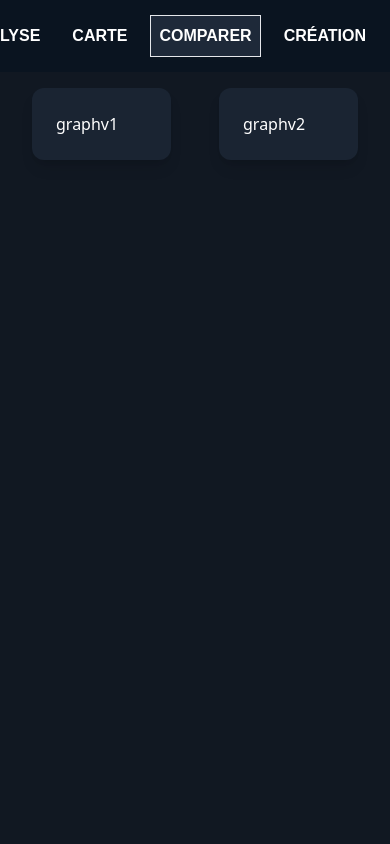
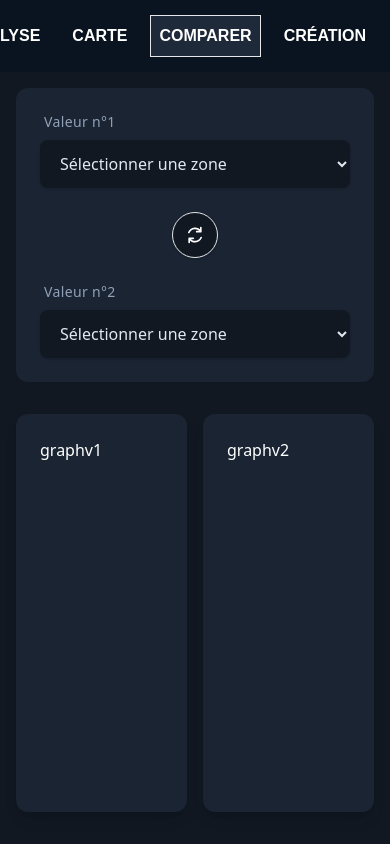
Before and after one commit to MLoks77/SAE401, a React (Vite) app in the folder FRONT/SAE401/: page /Comparaison in a window 390 px wide. Built offline with nearby package versions, Linux system fonts and the light colour scheme; no server answers; a web font is replaced by a local one; what chartjs-plugin-datalabels would draw is missing.

Commit message:
Front comparaison et début API

```diff
--- a/FRONT/SAE401/src/components/Comparer/btnCriteres.jsx
+++ b/FRONT/SAE401/src/components/Comparer/btnCriteres.jsx
@@ -1,7 +1,63 @@
+import { useState, useEffect } from "react";
+import { getAllAreas } from "../../services/ServicesPages/ComparaisonService";
+
+
 const BtnCriteres = () => {
+
+    const [allAreas, setAllAreas] = useState([]);
+
+    const [comparValue1, setValue1] = useState([]); // select de gauche
+    const [comparValue2, setValue2] = useState([]); // select de droite
+
+    // fetch pour utiliser les données de l'api dans ComparaisonService
+    useEffect(() => {
+        const fetchAreas = async () => {
+            const areas = await getAllAreas();
+            setAllAreas(areas);
+        };
+        fetchAreas();
+    }, []);
+
+
+
+
+
+
     return (
-        <div>
-        </div>
+        <section className="bg-[#1A2432] rounded-xl p-6 m-4">
+            <div className="flex flex-col md:flex-row items-center justify-between gap-6 w-full">
+                {/* value 1 */}
+                <div className="flex flex-col gap-2 w-full flex-1">
+                    <label className="text-slate-400 text-sm font-medium tracking-wide ml-1">Valeur n°1</label>
+                    <select className="w-full bg-[#111822] text-slate-200 px-4 py-3 rounded-lg focus:ring-1 focus:ring-white transition-all cursor-pointer shadow-sm">
+                        <option value="">Sélectionner une zone</option>
+                    </select>
+                </div>
+
+                {/* swap button */}
+                <div className="md:pt-7 flex justify-center items-center">
+                    <button id="ValueSwapper" className="cursor-pointer p-3 bg-[#111822] hover:bg-slate-600 text-white rounded-full border border-gray-200 hover:border-gray-600 transition-all duration-300 flex items-center justify-center group shadow-sm" title="Inverser les choix">
+                        <svg viewBox="0 0 24 24" fill="none" xmlns="http://www.w3.org/2000/svg" className="w-5 h-5 group-hover:rotate-180 transition-transform duration-500">
+                            <g id="SVGRepo_bgCarrier" strokeWidth="0"></g>
+                            <g id="SVGRepo_tracerCarrier" strokeLinecap="round" strokeLinejoin="round"></g>
+                            <g id="SVGRepo_iconCarrier">
+                                <g id="Arrow / Arrows_Reload_01">
+                                    <path id="Vector" d="M10 16H5V21M14 8H19V3M4.58301 9.0034C5.14369 7.61566 6.08244 6.41304 7.29255 5.53223C8.50266 4.65141 9.93686 4.12752 11.4298 4.02051C12.9227 3.9135 14.4147 4.2274 15.7381 4.92661C17.0615 5.62582 18.1612 6.68254 18.9141 7.97612M19.4176 14.9971C18.8569 16.3848 17.9181 17.5874 16.708 18.4682C15.4979 19.3491 14.0652 19.8723 12.5723 19.9793C11.0794 20.0863 9.58606 19.7725 8.2627 19.0732C6.93933 18.374 5.83882 17.3175 5.08594 16.0239" stroke="#ffffff" strokeWidth="2" strokeLinecap="round" strokeLinejoin="round"></path>
+                                </g>
+                            </g>
+                        </svg>
+                    </button>
+                </div>
+
+                {/* value 2 */}
+                <div className="flex flex-col gap-2 w-full flex-1">
+                    <label className="text-slate-400 text-sm font-medium tracking-wide ml-1">Valeur n°2</label>
+                    <select className="w-full bg-[#111822] text-slate-200 px-4 py-3 rounded-lg focus:ring-1 focus:ring-white transition-all cursor-pointer shadow-sm">
+                        <option value="">Sélectionner une zone</option>
+                    </select>
+                </div>
+            </div>
+        </section>
     );
 };
 
--- a/FRONT/SAE401/src/components/Comparer/graphv1.jsx
+++ b/FRONT/SAE401/src/components/Comparer/graphv1.jsx
@@ -3,8 +3,8 @@ import ChartDataLabels from 'chartjs-plugin-datalabels';
 
 const Graphv1 = () => {
     return (
-        <div className="w-full min-h-screen px-4 pb-8">
-            <div className="bg-[#1A2432] rounded-xl p-6 shadow-lg">
+        <div className="w-full h-full">
+            <div className="bg-[#1A2432] rounded-xl p-6 shadow-lg h-full w-full">
                 <span className="text-white font-medium">graphv1</span>
             </div>
         </div>
--- a/FRONT/SAE401/src/components/Comparer/graphv2.jsx
+++ b/FRONT/SAE401/src/components/Comparer/graphv2.jsx
@@ -3,8 +3,8 @@ import ChartDataLabels from 'chartjs-plugin-datalabels';
 
 const Graphv2 = () => {
     return (
-        <div className="w-full min-h-screen px-4 pb-8">
-            <div className="bg-[#1A2432] rounded-xl p-6 shadow-lg">
+        <div className="w-full h-full">
+            <div className="bg-[#1A2432] rounded-xl p-6 shadow-lg h-full w-full">
                 <span className="text-white font-medium">graphv2</span>
             </div>
         </div>
--- a/FRONT/SAE401/src/pages/Comparaison.jsx
+++ b/FRONT/SAE401/src/pages/Comparaison.jsx
@@ -9,7 +9,7 @@ const GridCompar = () => {
         <div className="h-screen flex flex-col overflow-hidden bg-[#111822]">
             <Navbar></Navbar>
             <BtnCriteres></BtnCriteres>
-            <div className="flex flex-row p-4 gap-4">
+            <div className="flex-1 flex flex-row p-4 pb-8 gap-4">
                 <Graphv1 />
                 <Graphv2 />
             </div>
--- a/FRONT/SAE401/src/services/ServicesPages/ComparaisonService.js
+++ b/FRONT/SAE401/src/services/ServicesPages/ComparaisonService.js
@@ -0,0 +1,19 @@
+import { getDepartements } from "../departementsService";
+import { getRegions } from "../regionsService";
+export { getLogements } from "../logementsService";
+export { getPopulation } from "../populationService";
+
+export const getAllAreas = async () => {
+    // réponse de axios
+    const requeteDepartement = await getDepartements();
+    const requeteRegions = await getRegions();
+
+    // trie
+    const departementsTries = requeteDepartement.data.sort((a, b) => a.nom_dept.localeCompare(b.nom_dept));
+    const regionsTriees = requeteRegions.data.sort((a, b) => a.nom_region.localeCompare(b.nom_region));
+
+    return {
+        departements: departementsTries,
+        regions: regionsTriees
+    };
+};
```
